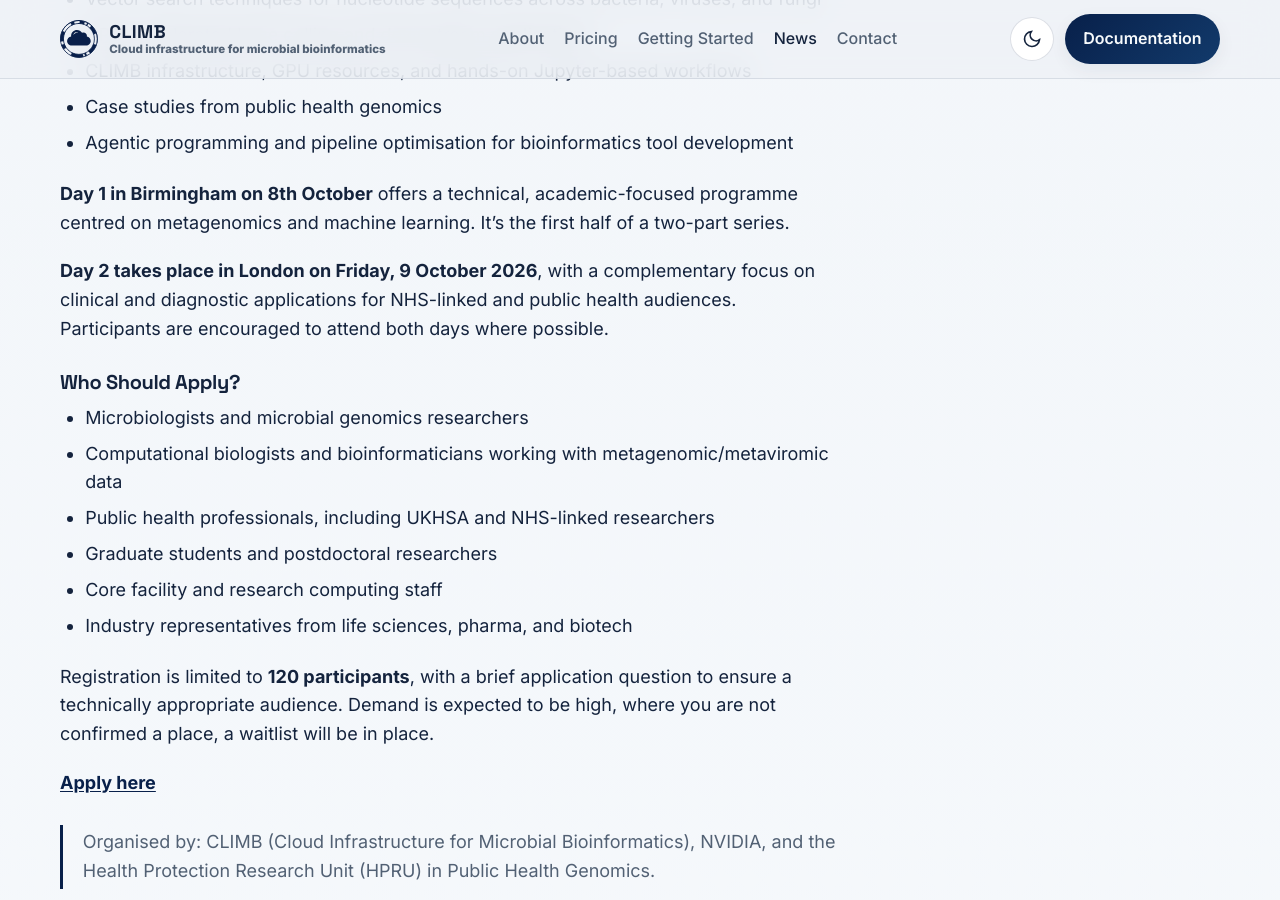
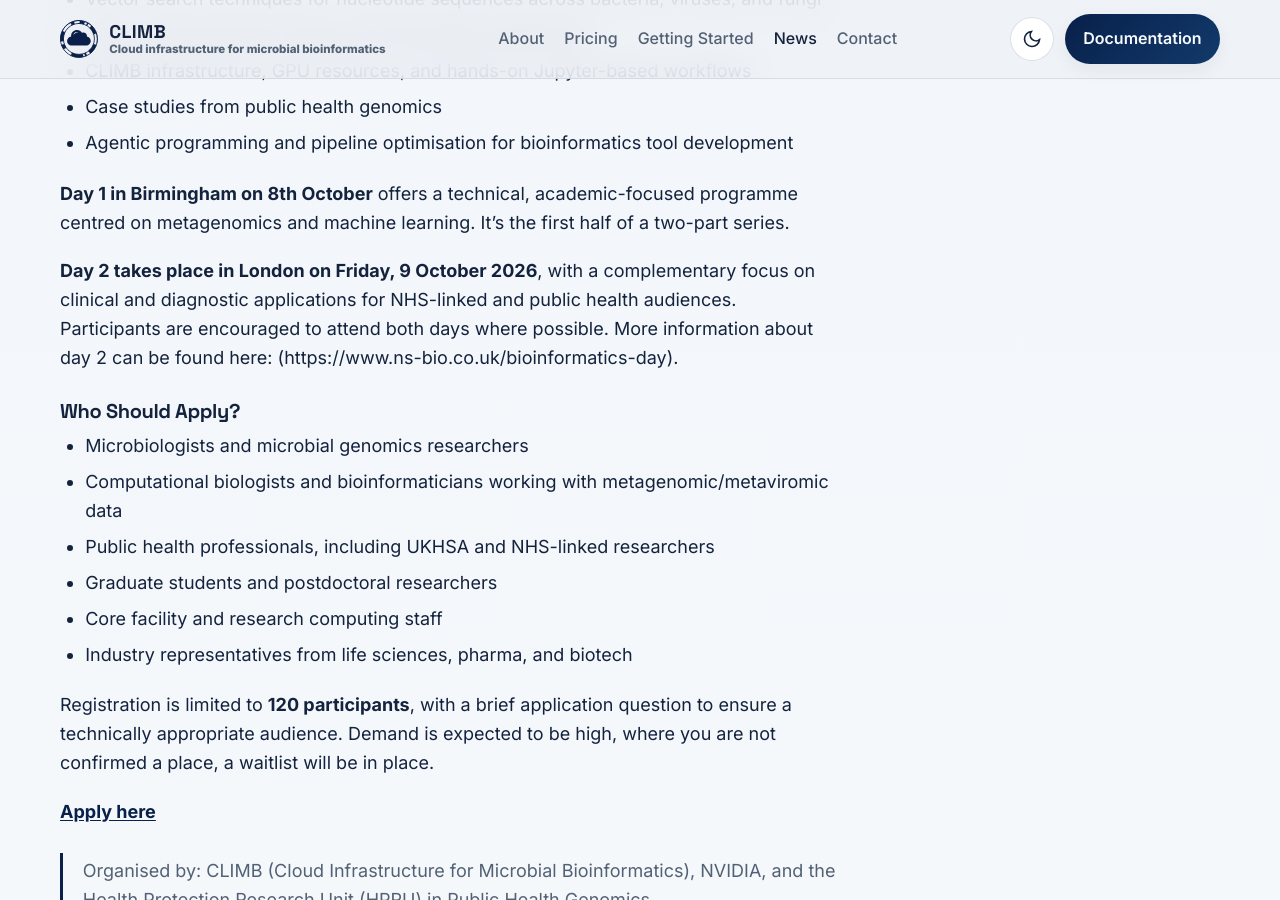
Before and after one commit to MRC-CLIMB/website, a Jekyll site: the page built from _posts/2026-09-14-gpu-accelerated-computing-microbiome-metagenomic-research-workshop.md, in a window 1280 px wide and 900 px high, scrolled down 2101 px. Built offline with Jekyll 4.4.1, drawn with Linux system fonts in a browser that asks for light colours.

Commit message:
Update 2026-09-14-gpu-accelerated-computing-microbiome-metagenomic-research-workshop.md

```diff
--- a/_posts/2026-09-14-gpu-accelerated-computing-microbiome-metagenomic-research-workshop.md
+++ b/_posts/2026-09-14-gpu-accelerated-computing-microbiome-metagenomic-research-workshop.md
@@ -55,7 +55,7 @@ This workshop will introduce microbiologists, computational biologists, and publ
 
 **Day 1 in Birmingham on 8th October** offers a technical, academic-focused programme centred on metagenomics and machine learning. It's the first half of a two-part series.
 
-**Day 2 takes place in London on Friday, 9 October 2026**, with a complementary focus on clinical and diagnostic applications for NHS-linked and public health audiences. Participants are encouraged to attend both days where possible.
+**Day 2 takes place in London on Friday, 9 October 2026**, with a complementary focus on clinical and diagnostic applications for NHS-linked and public health audiences. Participants are encouraged to attend both days where possible. More information about day 2 can be found here: (https://www.ns-bio.co.uk/bioinformatics-day).
 
 ### Who Should Apply?
 
```
